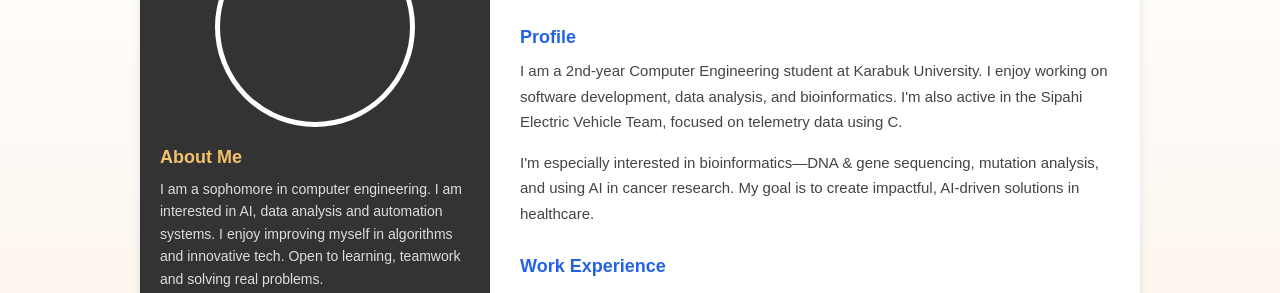
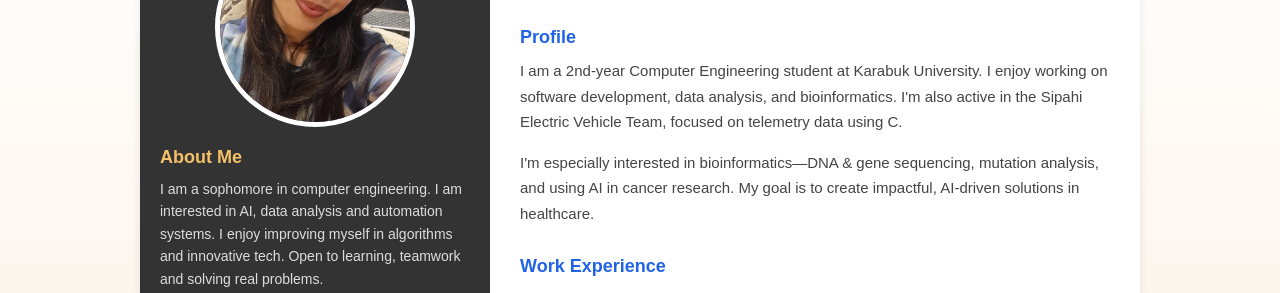
Before and after one commit to baledanurr/my_cv, a plain HTML site: page index.html in a window 1280 px wide. Shown: the part 143-436 px from the top of the page. Drawn offline with Linux system fonts and the light colour scheme.

Commit message:
Update index.html

```diff
--- a/index.html
+++ b/index.html
@@ -134,7 +134,7 @@
   <div class="container">
     <aside class="sidebar">
       <div class="profile-image-wrapper">
-        <img class="profile-image" src="resim/cv resim.jpeg" alt="Eda Nur Balyiyen">
+        <img class="profile-image" src="cv resim.jpeg" alt="Eda Nur Balyiyen">
       </div>
 
       <h2>About Me</h2>
```
